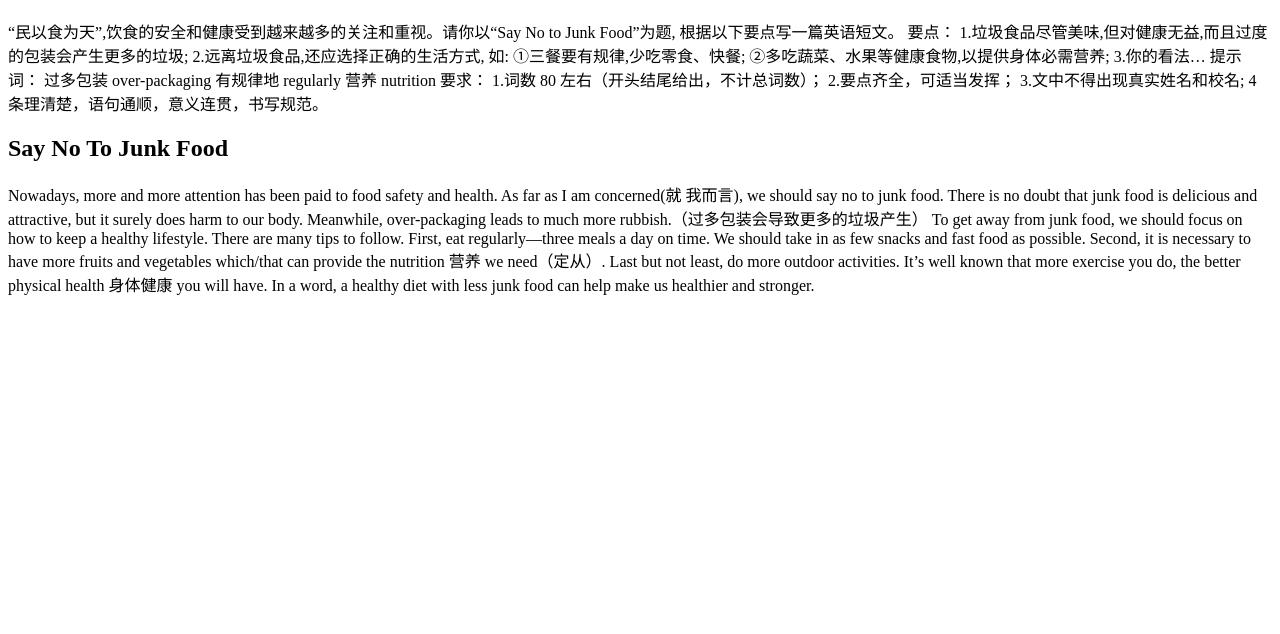
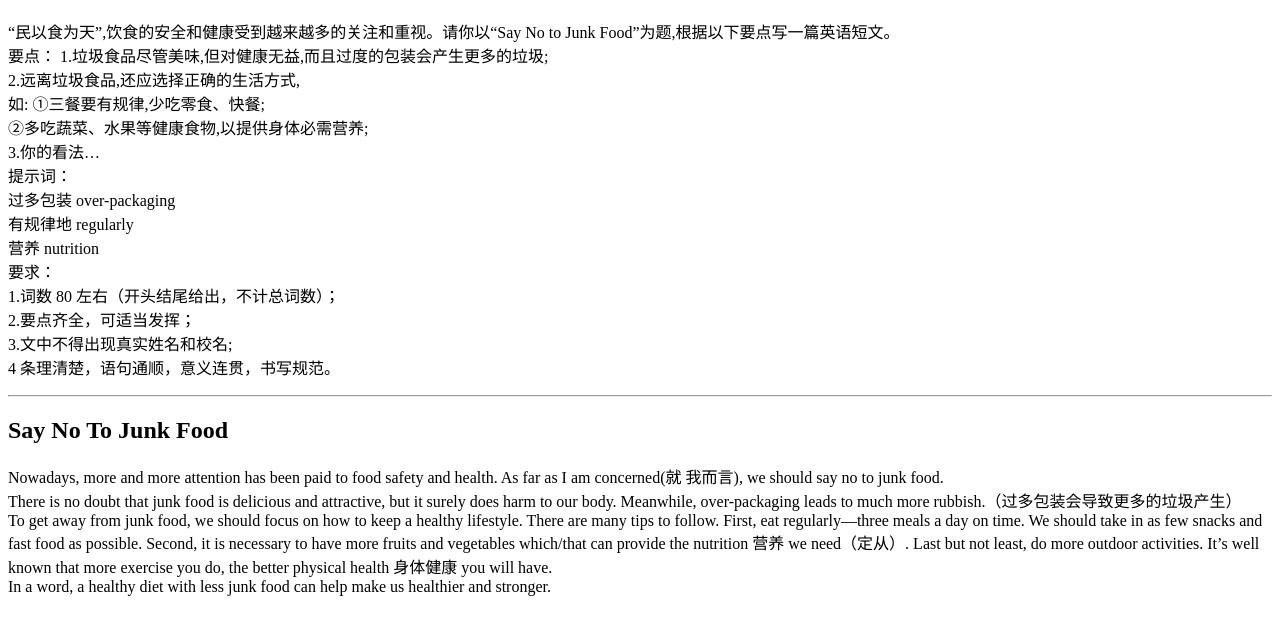
Before and after one commit to Jerry114514a/Jerry114514a.github.io, a plain HTML site: page index.html in a window 1280 px wide. Shown: the part 70-704 px from the top of the page. Drawn offline with Linux system fonts and the light colour scheme.

Commit message:
upload
+换行符

```diff
--- a/index.html
+++ b/index.html
@@ -6,34 +6,34 @@
 </head>
 <body>
     <h1>中考书面表达话题训练一:话题写作 健康生活篇</h1>
-    <p>“民以食为天”,饮食的安全和健康受到越来越多的关注和重视。请你以“Say No to Junk Food”为题,
-        根据以下要点写一篇英语短文。
+    <p>“民以食为天”,饮食的安全和健康受到越来越多的关注和重视。请你以“Say No to Junk Food”为题,根据以下要点写一篇英语短文。<br>
         要点：
-        1.垃圾食品尽管美味,但对健康无益,而且过度的包装会产生更多的垃圾;
-        2.远离垃圾食品,还应选择正确的生活方式,
-        如: ①三餐要有规律,少吃零食、快餐;
-        ②多吃蔬菜、水果等健康食物,以提供身体必需营养;
-        3.你的看法…
-        提示词：
-        过多包装 over-packaging
-        有规律地 regularly
-        营养 nutrition
-        要求：
-        1.词数 80 左右（开头结尾给出，不计总词数）；
-        2.要点齐全，可适当发挥；
-        3.文中不得出现真实姓名和校名;
-        4 条理清楚，语句通顺，意义连贯，书写规范。
+        1.垃圾食品尽管美味,但对健康无益,而且过度的包装会产生更多的垃圾;<br>
+        2.远离垃圾食品,还应选择正确的生活方式,<br>
+        如: ①三餐要有规律,少吃零食、快餐;<br>
+        ②多吃蔬菜、水果等健康食物,以提供身体必需营养;<br>
+        3.你的看法…<br>
+        提示词：<br>
+        过多包装 over-packaging<br>
+        有规律地 regularly<br>
+        营养 nutrition<br>
+        要求：<br>
+        1.词数 80 左右（开头结尾给出，不计总词数）；<br>
+        2.要点齐全，可适当发挥；<br>
+        3.文中不得出现真实姓名和校名;<br>
+        4 条理清楚，语句通顺，意义连贯，书写规范。<br>
     </p>
+    <hr>
     <h2>Say No To Junk Food</h2>
     <p>     Nowadays, more and more attention has been paid to food safety and health. As far as I am concerned(就
-        我而言), we should say no to junk food.
+        我而言), we should say no to junk food.<br>
             There is no doubt that junk food is delicious and attractive, but it surely does harm to our body. Meanwhile,
-        over-packaging leads to much more rubbish.（过多包装会导致更多的垃圾产生）
+        over-packaging leads to much more rubbish.（过多包装会导致更多的垃圾产生）<br>
             To get away from junk food, we should focus on how to keep a healthy lifestyle. There are many tips to
         follow. First, eat regularly—three meals a day on time. We should take in as few snacks and fast food as
         possible. Second, it is necessary to have more fruits and vegetables which/that can provide the nutrition 营养
         we need（定从）. Last but not least, do more outdoor activities. It’s well known that more exercise you do, the
-        better physical health 身体健康 you will have.
+        better physical health 身体健康 you will have.<br>
             In a word, a healthy diet with less junk food can help make us healthier and stronger.</p>
 </body>
 </html>
```
